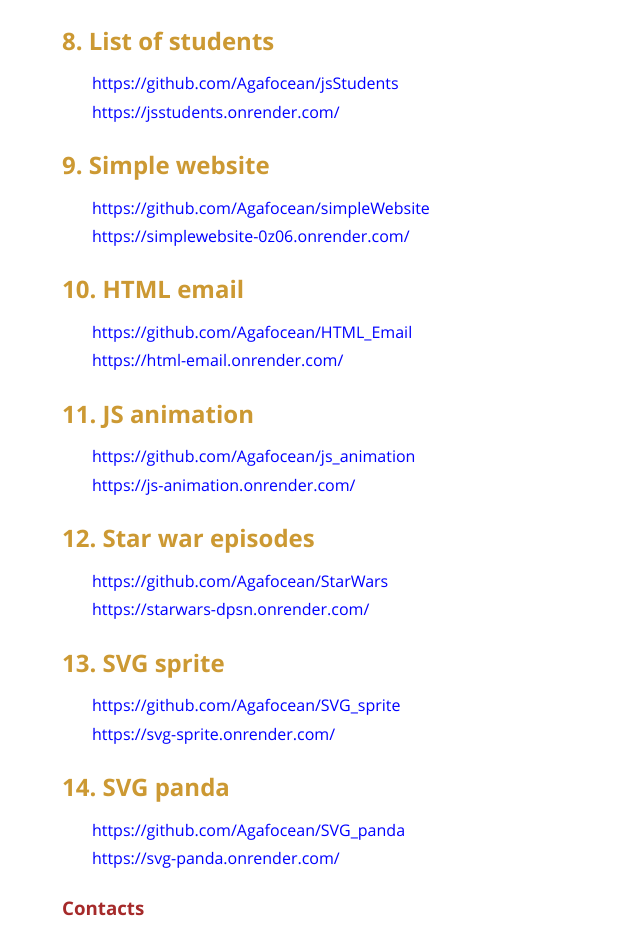
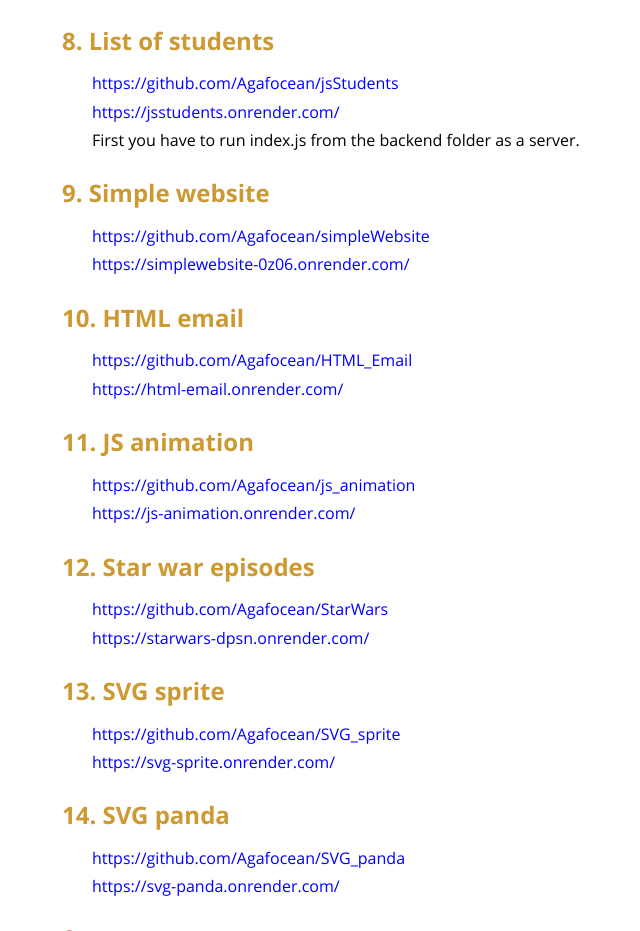
Before and after one commit to Agafocean/SchoolProjects, a plain HTML site: page index.html in a window 1280 px wide. Shown: the part 1242-2173 px from the top of the page, without its empty margins (288-928 px from the left). Drawn offline with Linux system fonts and the light colour scheme.

Commit message:
Update index.html

```diff
--- a/index.html
+++ b/index.html
@@ -161,6 +161,9 @@
           <p class="project__link"><a href="https://jsstudents.onrender.com/">
               https://jsstudents.onrender.com/
             </a></p>
+          <p>
+            First you have to run index.js from the backend folder as a server.
+          </p>
         </div>
       </li>
 
```
